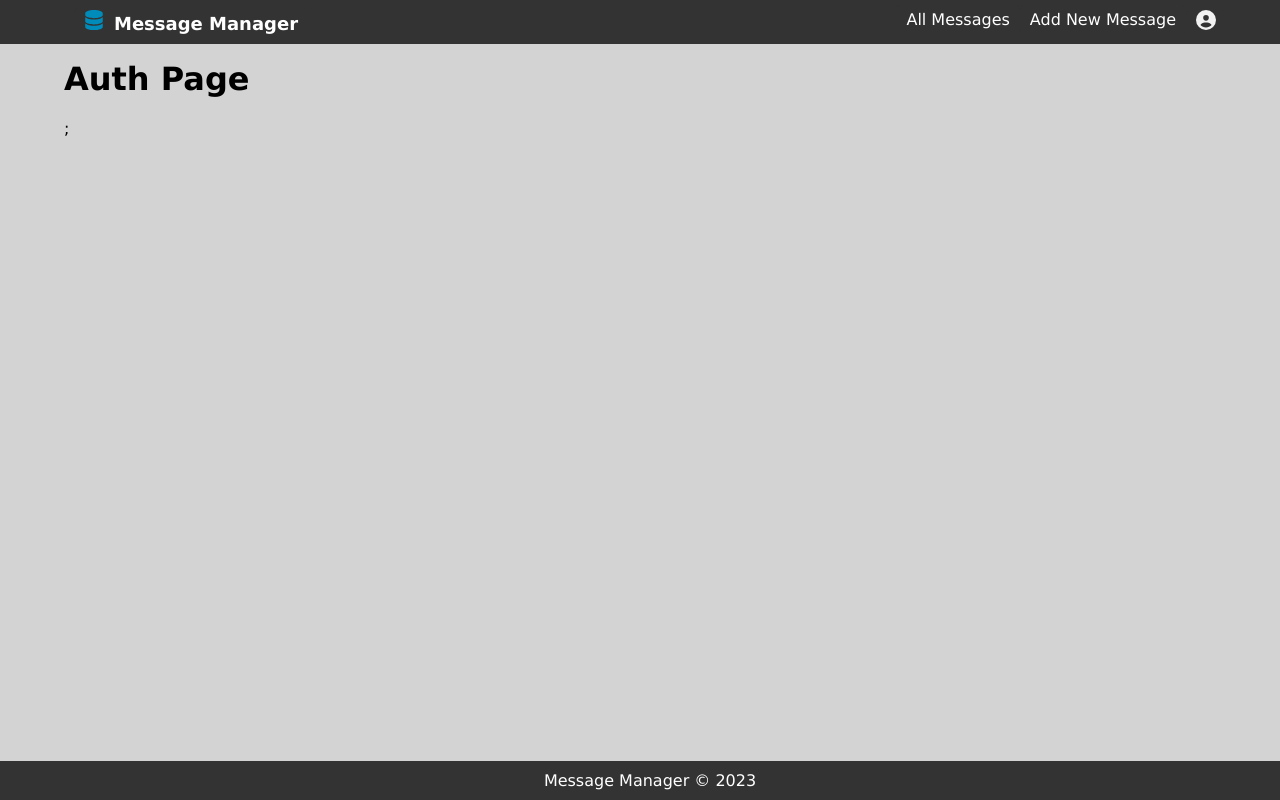
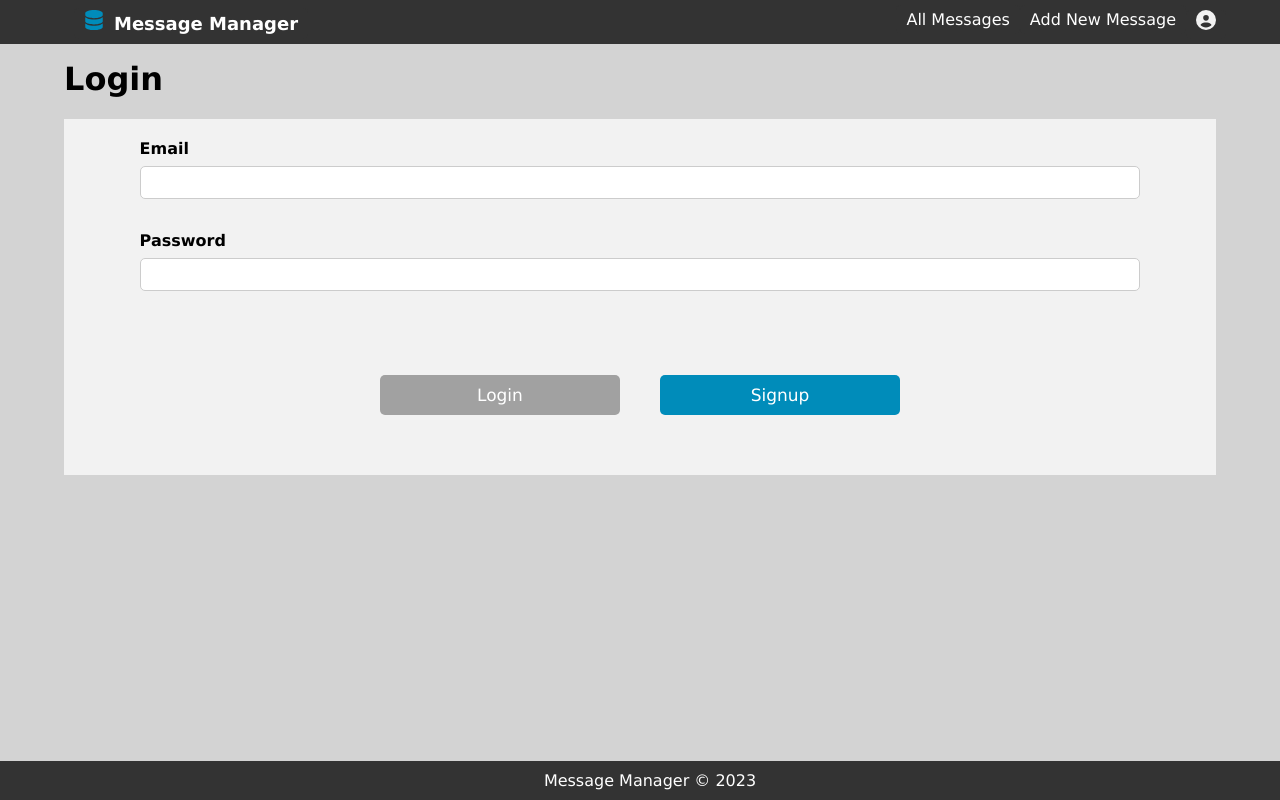
Before and after one commit to lucasmm96/message-manager2, a Next.js app: page /auth in a window 1280 px wide. Built offline with nearby package versions, Linux system fonts and the light colour scheme.

Commit message:
add login and signup pages

```diff
--- a/pages/auth/index.js
+++ b/pages/auth/index.js
@@ -1,10 +1,34 @@
+import { useState } from 'react';
+
 import Head from '@/components/layout/CustomHead';
+import Login from '@/components/auth/login';
+import Signup from '@/components/auth/signup';
 
 function Auth() {
+	const [headText, setHeadText] = useState('Login');
+	const [isLoginActive, setIsLoginActive] = useState(true);
+	const [isSignupActive, setIsSignupActive] = useState(false);
+
+	function selectLogin() {
+		setHeadText('Login');
+		setIsLoginActive(true);
+		setIsSignupActive(false);
+	}
+
+	function selectSignup() {
+		setHeadText('Signup');
+		setIsLoginActive(false);
+		setIsSignupActive(true);
+	}
+
 	return (
 		<>
-			<Head title="Auth" />
-			<h1>Auth Page</h1>;
+			<Head title={headText} />
+			<h1>{headText}</h1>
+			<div className="container">
+				{isLoginActive && <Login onSelectSignupHandler={selectSignup} />}
+				{isSignupActive && <Signup onSelectLoginHandler={selectLogin} />}
+			</div>
 		</>
 	);
 }
```
